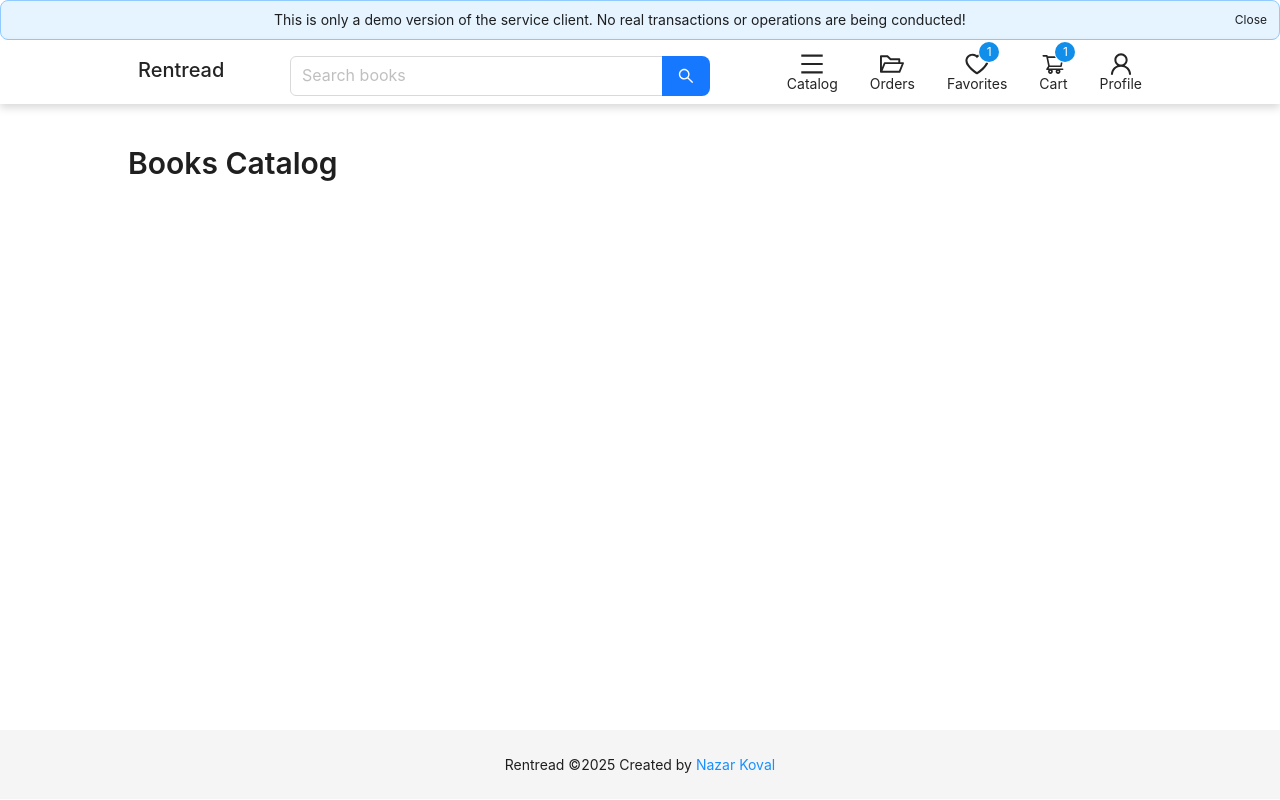
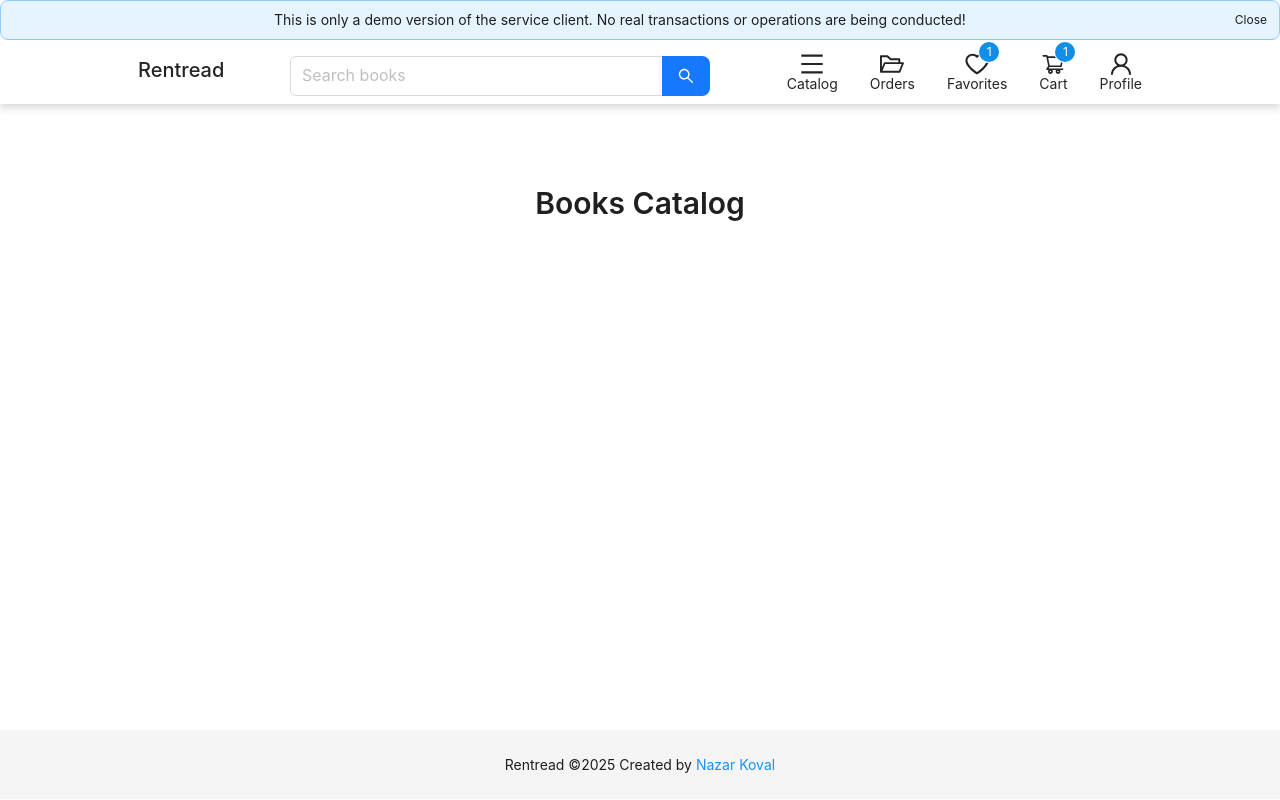
Before and after one commit to Liknox/rentread, a React (Vite) app: page /catalog in a window 1280 px wide. Built offline with nearby package versions, Linux system fonts and the light colour scheme.

Commit message:
chore: add styles

```diff
--- a/src/pages/catalog/index.tsx
+++ b/src/pages/catalog/index.tsx
@@ -2,9 +2,9 @@ import { Typography, Layout } from "antd"
 
 function CatalogPage() {
    return (
-      <Layout.Content className="">
-         <Typography.Title level={2}>Books Catalog</Typography.Title>
-         <Layout>
+      <Layout.Content>
+         <Typography.Title className="text-center mt-10" level={2}>Books Catalog</Typography.Title>
+         <Layout className="mt-16">
             {/* <Content /> */}
             {/* <Sidebar /> */}
          </Layout>
```
